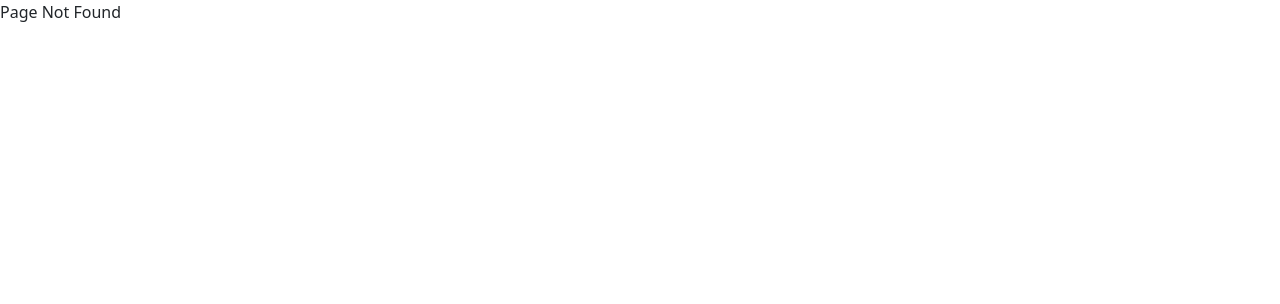
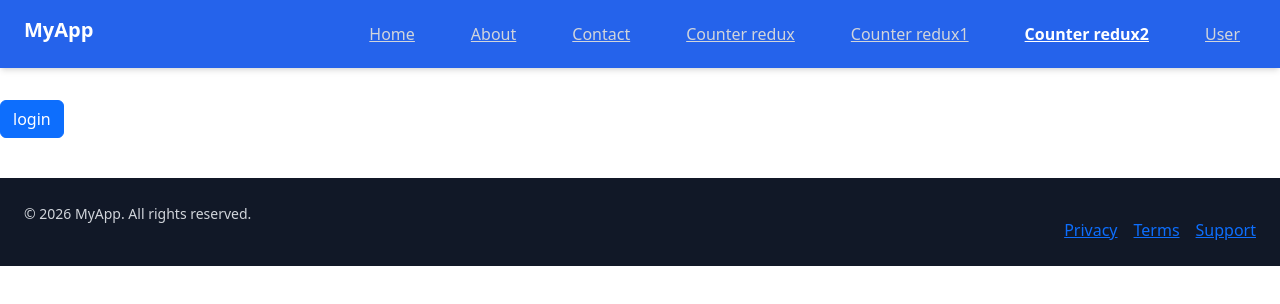
Before and after one commit to ahmedmar3y2017/reactExample, a React (Create React App) app: page /counterRedux2 in a window 1280 px wide. Before the commit this address had no page. Shown: the top 304 px of the page. Built offline with nearby package versions, Linux system fonts and the light colour scheme.

Commit message:
-- redux toolkit

```diff
--- a/package.json
+++ b/package.json
@@ -3,6 +3,7 @@
   "version": "0.1.0",
   "private": true,
   "dependencies": {
+    "@reduxjs/toolkit": "^2.11.2",
     "@testing-library/dom": "^10.4.1",
     "@testing-library/jest-dom": "^6.9.1",
     "@testing-library/react": "^16.3.2",
--- a/src/components/Header/Header.jsx
+++ b/src/components/Header/Header.jsx
@@ -27,6 +27,10 @@ const Header = () => {
           <NavLink to="counterRedux1" className={navStyle}>
             Counter redux1
           </NavLink>
+          <NavLink to="counterRedux2" className={navStyle}>
+            Counter redux2
+          </NavLink>
+
           <NavLink to="user" className={navStyle}>
             User
           </NavLink>
--- a/src/index.js
+++ b/src/index.js
@@ -16,6 +16,8 @@ import CounterRedux from "./routes/CounterRedux";
 import CounterRedux1 from "./routes/CounterRedux1";
 import { Provider } from "react-redux";
 import { counterStore } from "./state/store";
+import CounterRedux2 from "./routes/CounterRedux2";
+import store1 from "./state/store/configureStore";
 
 const router = createBrowserRouter([
   {
@@ -32,6 +34,14 @@ const router = createBrowserRouter([
         element: (
           <Provider store={counterStore}>
             <CounterRedux1 />
+          </Provider>
+        ),
+      },
+      {
+        path: "counterRedux2",
+        element: (
+          <Provider store={store1}>
+            <CounterRedux2 />
           </Provider>
         ),
       },
--- /dev/null
+++ b/src/routes/CounterRedux2.jsx
@@ -0,0 +1,80 @@
+import React, { useCallback, useEffect } from "react";
+import { Button } from "react-bootstrap";
+import { useDispatch, useSelector } from "react-redux";
+
+import { increase, decrease, changeName } from "../state/store/counterSlice";
+import { login, logout } from "../state/store/authSlice";
+
+const CounterRedux2 = () => {
+  const globalState = useSelector((state) => state);
+
+  const dispatch = useDispatch();
+
+  const callbackCounter = useCallback(
+    (type, payload) => {
+      if (type === "INCREASE") {
+        dispatch(increase(payload));
+      } else if (type === "DECREASE") {
+        dispatch(decrease(payload));
+      }
+    },
+    [dispatch],
+  );
+
+  const callbackName = useCallback(
+    (payload) => {
+      dispatch(changeName(payload));
+    },
+    [dispatch],
+  );
+  const isAuthenticated = () => {
+    return globalState.auth.isAuthenticated;
+  };
+
+  const authHandler = (state) => {
+    if (state.isAuthenticated) {
+      dispatch(logout({count : 20 }));
+    } else {
+      dispatch(login());
+    }
+  };
+
+  useEffect(() => {
+    callbackCounter("INCREASE", { increase: 50, name: "Increase" });
+    callbackName({ name: "CounterRedux2" });
+  }, []);
+  return (
+    <div className="text-2xl font-bold mb-4">
+      {isAuthenticated() && (
+        <>
+          <div>Counter Redux : {globalState.counter.count}</div>
+          <div>Name: {globalState.counter.name}</div>
+
+          <Button
+            variant="success"
+            onClick={() =>
+              callbackCounter("INCREASE", { increase: 10, name: "Increase" })
+            }
+          >
+            Increase
+          </Button>
+          <Button
+            variant="danger"
+            onClick={() =>
+              callbackCounter("DECREASE", { decrease: 5, name: "Decrease" })
+            }
+          >
+            Decrease
+          </Button>
+        </>
+      )}
+
+      <br />
+      <Button variant="primary" onClick={() => authHandler(globalState.auth)}>
+        {isAuthenticated() ? "logout" : "login"}
+      </Button>
+    </div>
+  );
+};
+
+export default CounterRedux2;
--- /dev/null
+++ b/src/state/store/authSlice.js
@@ -0,0 +1,19 @@
+import { createSlice } from "@reduxjs/toolkit";
+
+const authSlice = createSlice({
+  name: "auth",
+  initialState: {
+    isAuthenticated: false,
+  },
+  reducers: {
+    login: (state) => {
+      state.isAuthenticated = true;
+    },
+    logout: (state, action) => {
+      state.isAuthenticated = false;
+    },
+  },
+});
+
+export const authReducer = authSlice.reducer;
+export const { login, logout } = authSlice.actions;
--- /dev/null
+++ b/src/state/store/configureStore.js
@@ -0,0 +1,11 @@
+import { configureStore } from "@reduxjs/toolkit";
+
+import { authReducer } from "./authSlice";
+
+import { reducer } from "./counterSlice";
+
+const store1 = configureStore({
+  reducer: { counter: reducer, auth: authReducer },
+});
+
+export default store1;
--- /dev/null
+++ b/src/state/store/counterSlice.js
@@ -0,0 +1,35 @@
+import { createSlice } from "@reduxjs/toolkit";
+
+import { logout } from "./authSlice";
+const initialState = {
+  count: 0,
+};
+const counterSlice = createSlice({
+  name: "counter",
+  initialState: initialState,
+  reducers: {
+    increase: (state, action) => {
+      state.count += action.payload.increase;
+      state.name = action.payload.name;
+    },
+    decrease: (state, action) => {
+      state.count -= action.payload.decrease;
+      state.name = action.payload.name;
+    },
+    changeName: (state, action) => {
+      state.name = action.payload.name;
+    },
+  },
+  // listen to other slice action to do logic or change this slice state
+  extraReducers: (builder) => {
+    builder.addCase(logout, (state, action) => {
+      console.log(action);
+
+      state.count = action.payload.count;
+      state.name = "Listen Logout";
+    });
+  },
+});
+
+export const reducer = counterSlice.reducer;
+export const { increase, decrease, changeName } = counterSlice.actions;
```
Also changed, not shown: 1 other file (tests, documents, lock files or other folders).
